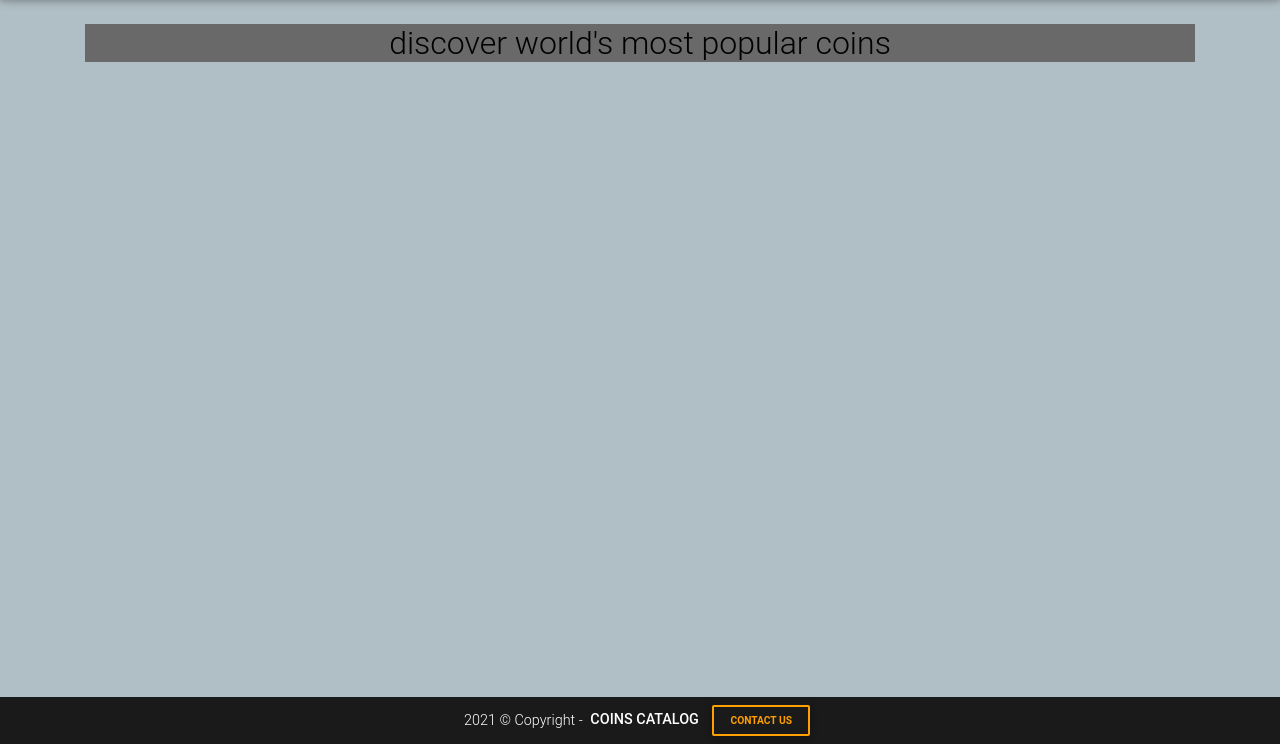
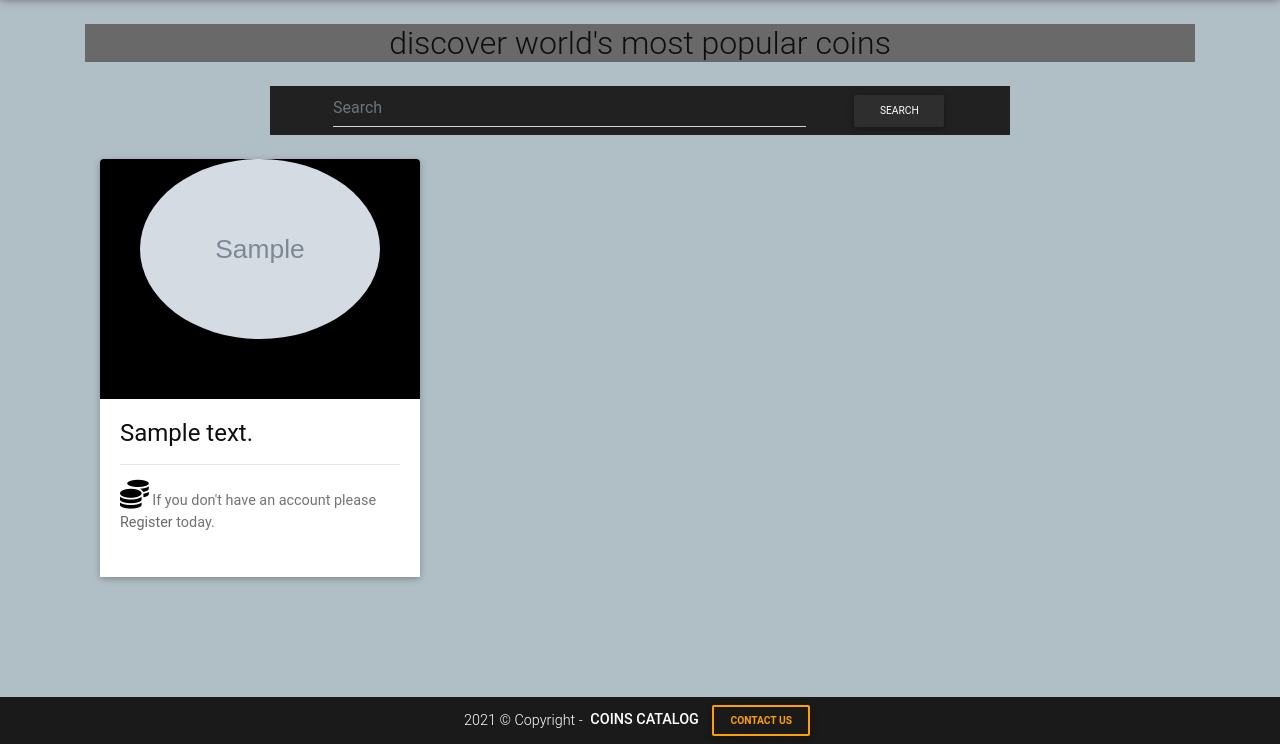
Before and after one commit to Code-Institute-Submissions/MP3-1, a Flask app: page / in a window 1280 px wide. Shown: the part 56-800 px from the top of the page. Run offline with Flask 2, Linux system fonts and the light colour scheme; grey boxes marked "Sample" are stand-in pictures; a database or web service that is not in the repository returns one stand-in record (values such as "Sample title"); some libraries are stand-ins or nearby versions.

Commit message:
Add Search functionality

```diff
--- a/app.py
+++ b/app.py
@@ -28,6 +28,14 @@ mongo = PyMongo(app)
 @app.route("/home")
 def home():
     coins = list(mongo.db.coins.find())
+    return render_template("home.html", coins=coins)
+
+
+# Search route
+@app.route("/search", methods=["GET", "POST"])
+def search():
+    query = request.form.get("query")
+    coins = list(mongo.db.coins.find({"$text": {"$search": query}}))
     return render_template("home.html", coins=coins)
 
 
--- a/static/css/style.css
+++ b/static/css/style.css
@@ -2,7 +2,7 @@
 
 body{
     background-color: #B0BEC5;
-    color:#000000;
+    color:#0e0e0e;
     margin-top:5em;
     margin-bottom:4.5em;
 }
--- a/templates/home.html
+++ b/templates/home.html
@@ -1,7 +1,30 @@
 {% extends "base.html" %}
 {% block content %}
 
-    <h1 class="sr-only">Home - search screen</h1>
-    <h2>discover world's most popular coins</h2>
-
+<h1 class="sr-only">Home - search screen</h1>
+<h2>discover world's most popular coins</h2>
+<!-- search bar -->
+<form class="col-8 offset-2 mr-auto mb-4 form-inline md-form bg-dark" action="{{ url_for('search') }}" method="POST">
+    <input class="col-8 mx-sm-5 form-control amber-text " type="text" name="query" id="query" minlenght="3" placeholder="Search" required aria-label="Search">
+    <button class="btn btn-elegant btn-rounded btn-sm my-0" type="submit">Search</button>
+</form>
+<!-- search results -->
+<div class="card-deck">
+    {% for coin in coins %}
+        <div class="col-md-6 col-lg-4">
+            <div class="card mb-4 black">
+                <div class="avatar mx-auto black" style="height: 15rem;">
+                    <img class="my-lg-auto rounded-circle" style="width: 15rem;" src="{{ coin.image }}" alt="{{ coin.name }}">
+                </div>
+                <div class="card-body white">
+                    <h4 class="card-title">{{ coin.description }}</h4>
+                    <hr>
+                    <div class="card-text mb-4"><i class="fas fa-coins fa-2x black-text"></i> If you don't have an account please
+                        <a href="{{ url_for('register') }}">Register</a> today.
+                    </div>
+                </div>
+            </div>
+        </div>
+    {% endfor %}
+</div>
 {% endblock %}
```
